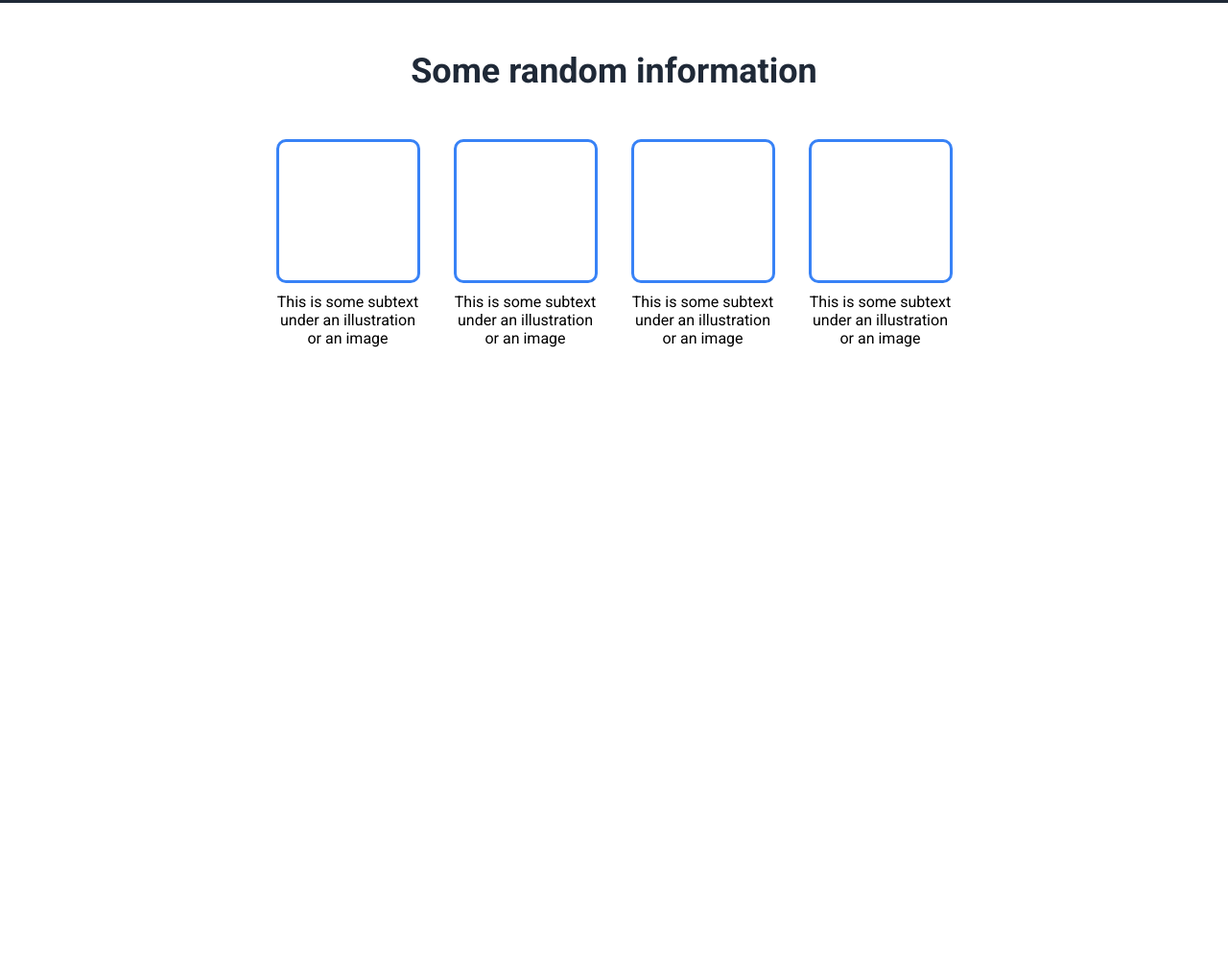
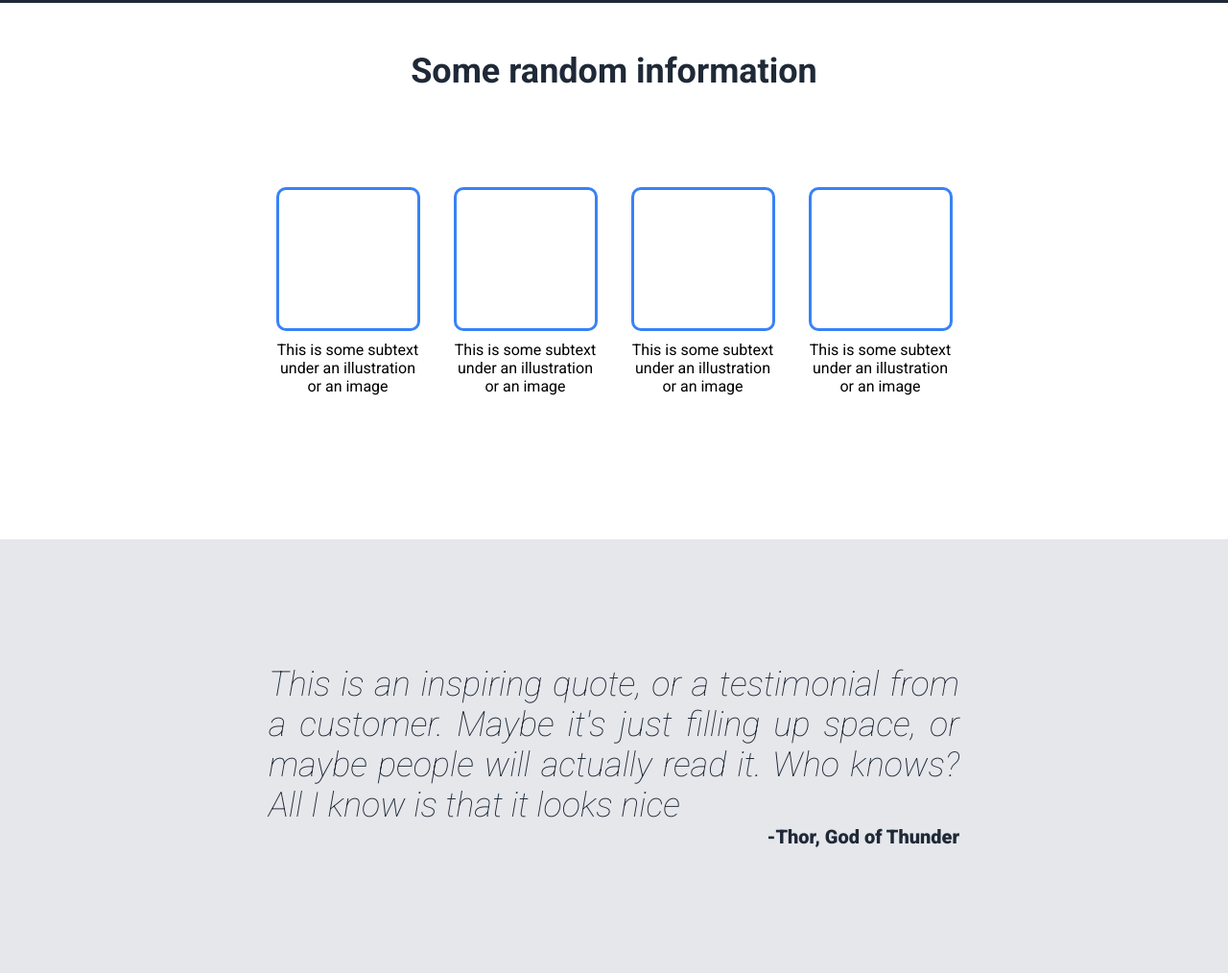
Before and after one commit to beloniara/landing-page, a plain HTML site: page index.html in a window 1280 px wide. Shown: the part 593-1607 px from the top of the page at 96% size. Before the commit the page ends 1105 px from the top, so only its background shows below. Drawn offline with Linux system fonts and the light colour scheme.

Commit message:
Add hero quote section

```diff
--- a/index.html
+++ b/index.html
@@ -61,6 +61,16 @@
     </div>
   </div>
 
+  <div class="hero-quote">
+    <div class="quote">
+      This is an inspiring quote, or a testimonial from a customer.
+      Maybe it's just filling up space, or maybe people will actually read it.
+      Who knows? All I know is that it looks nice
+    </div>
+    <div class="author"> -Thor, God of Thunder</div>
+
+  </div>
+
 
 </body>
 </html>
--- a/styles.css
+++ b/styles.css
@@ -96,6 +96,7 @@ ul {
   align-items: center;
   flex-direction: column;
   padding: 0 150px 150px 150px;
+  gap: 50px;
 }
 
 .info-title {
@@ -131,3 +132,28 @@ ul {
   text-align: center;
   width: 150px;
 }
+
+.hero-quote {
+  display: flex;
+  flex-direction: column;
+  background-color: #e5e7eb;
+  padding: 130px;
+}
+
+.quote {
+  text-align: justify;
+  font-size: 36px;
+  color: #1F2937;
+  font-style: italic;
+  font-weight: lighter;
+  padding-left: 150px;
+  padding-right: 150px;
+}
+
+.author {
+  font-size: 20px;
+  color: #1F2937;
+  font-weight: 900;
+  text-align: right;
+  padding-right: 150px;
+}
```
